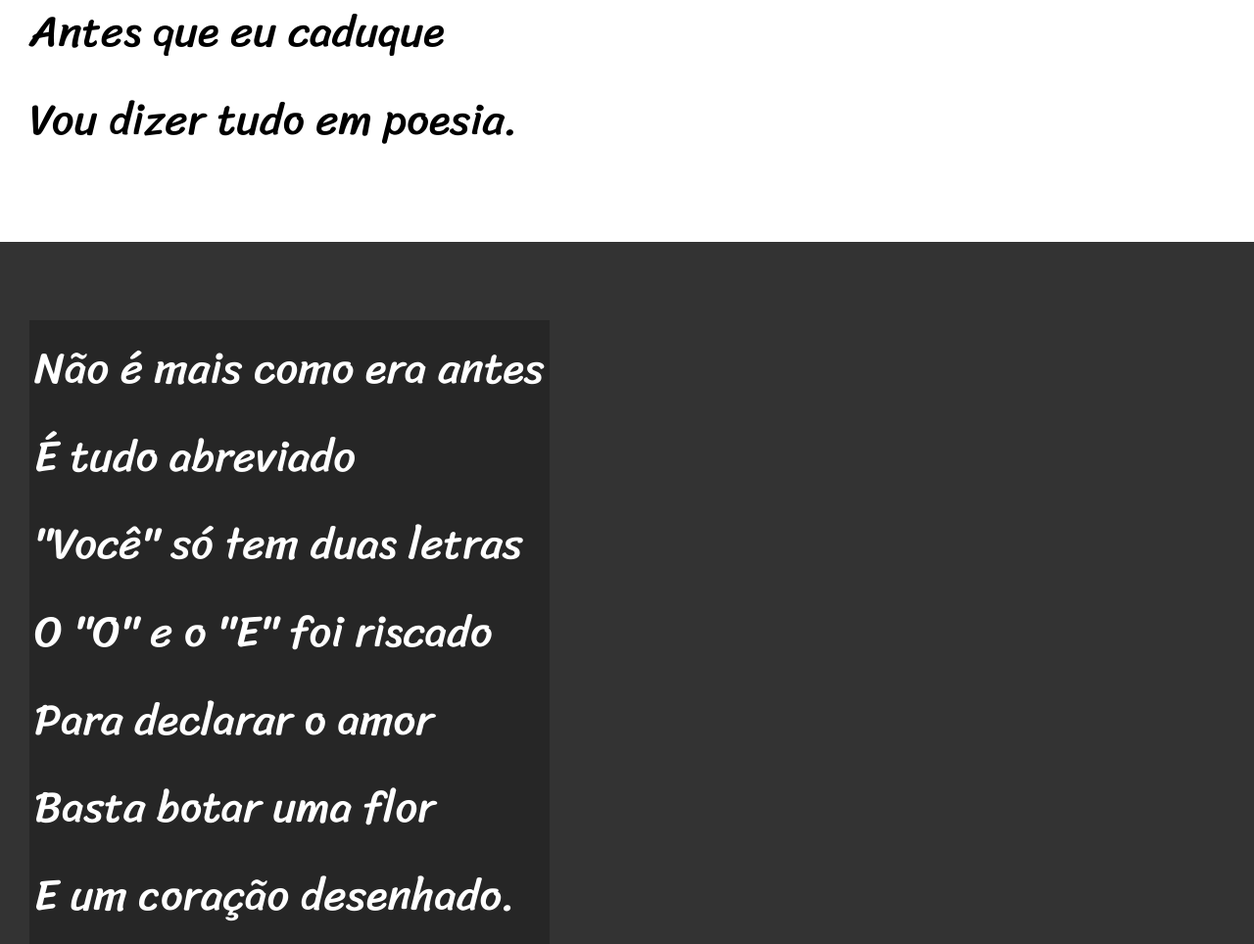
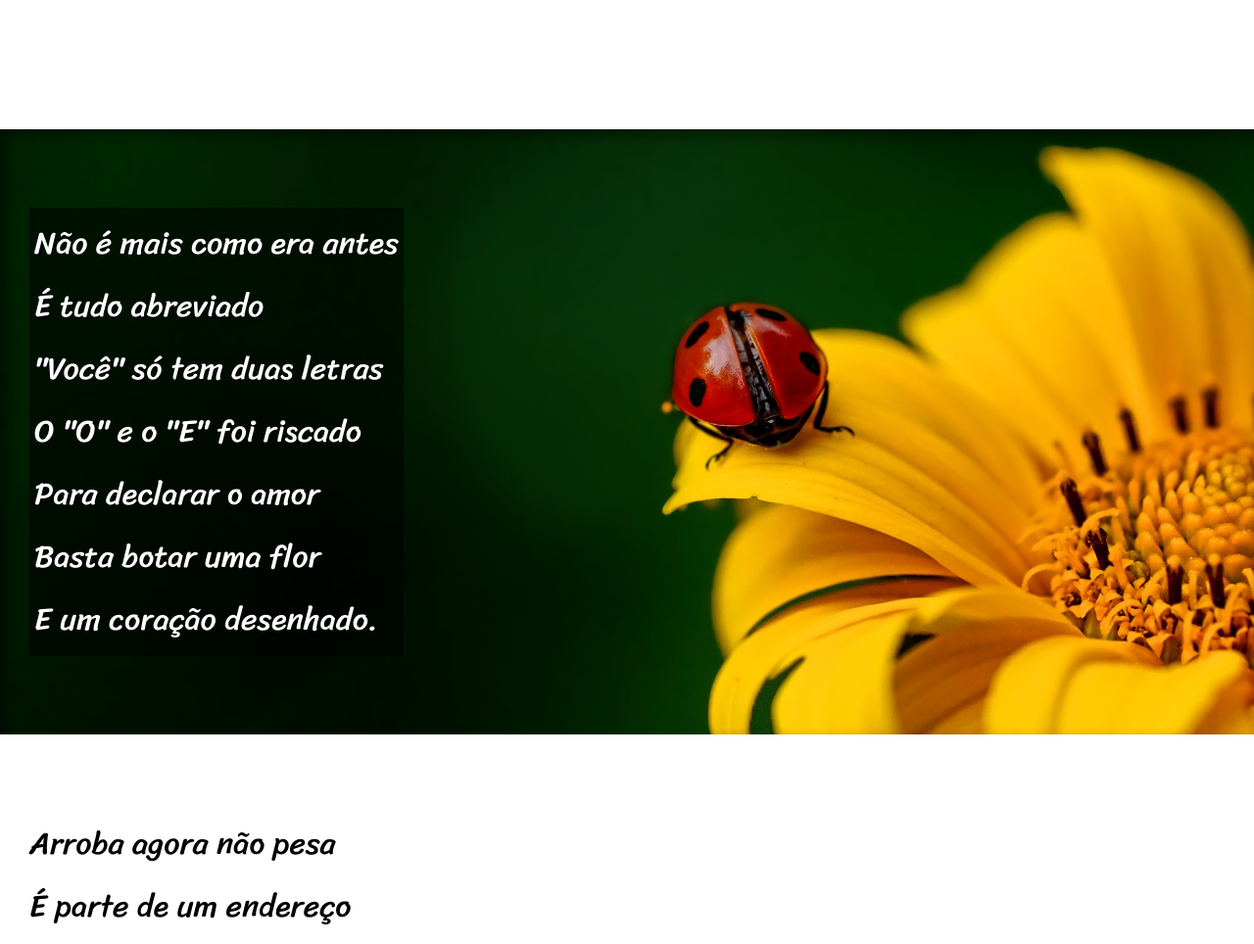
Before and after one commit to MatheusAraujoBorsato/projeto-cordel, a plain HTML site: page index.html in a window 1280 px wide. Shown: the part 800-1764 px from the top of the page at 98% size. Drawn offline with Linux system fonts and the light colour scheme.

Commit message:
finalizei o projeto

```diff
--- a/index.html
+++ b/index.html
@@ -29,7 +29,7 @@
         </p>
     </section>
 
-    <section class="imagem">
+    <section class="imagem" id="img01">
         <p>
             Não é mais como era antes <br>
             É tudo abreviado <br>
@@ -64,7 +64,7 @@
         </p>
     </section>
 
-    <section class="imagem">
+    <section class="imagem" id="img02">
         <p>
             Tenho saudade das cartas <br>
             Escritas com a própria mão <br>
--- a/styles/style.css
+++ b/styles/style.css
@@ -54,7 +54,10 @@ section {
     padding-bottom: 10vh;
     padding-left: 30px;
     font-family: var(--fonte3);
-    font-size: 3.5vw;
+    font-size: 2.5vw;
+}
+section > p {
+    padding-bottom: 2em;
 }
 
 section.normal{
@@ -65,12 +68,24 @@ section.normal{
 section.imagem {
     background-color: rgb(51, 51, 51);
     color: white;
+    box-shadow: inset 6px 6px 13px 0px rgba(0, 0, 0, 0.473);
+    background-size: cover;
+    background-attachment: fixed;
 }
 
 section.imagem > p {
     display: inline-block;
     padding: 5px;
-    background-color: rgba(0, 0, 0, 0.253);
+    background-color: rgba(0, 0, 0, 0.514);
+    text-shadow: 1px 1px 0px black;
+}
+section#img01{
+    background-image: url('../imagens/background001.jpg');
+    background-position: right center;
+}
+
+section#img02{
+    background-image: url('../imagens/background002.jpg');
 }
 
 footer {
```
